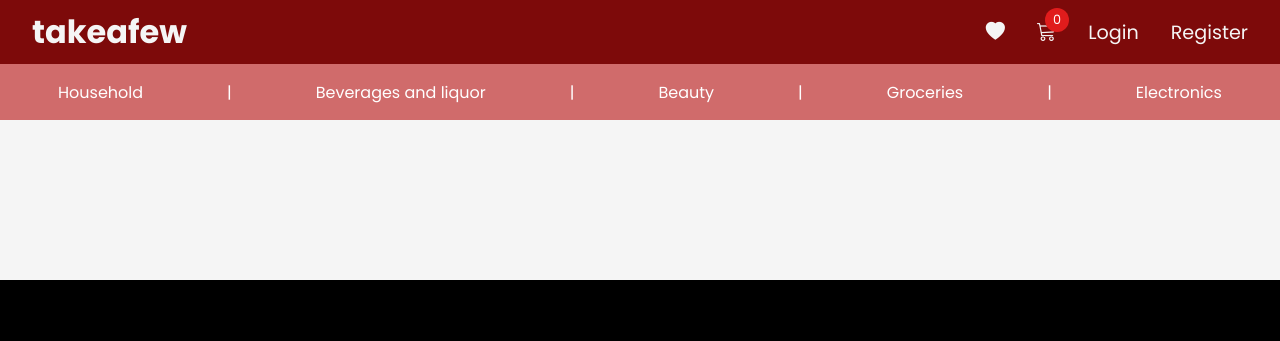
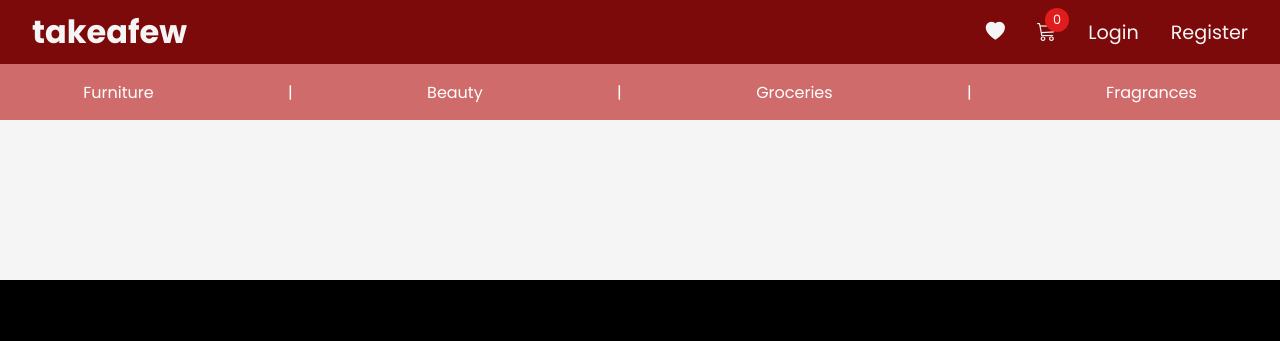
Before and after one commit to phumebyte/takeafew, a website with bundled scripts: page index.html in a window 1280 px wide. Shown: the top 341 px of the page. Built offline with nearby package versions, Linux system fonts and the light colour scheme; no server answers.

Commit message:
Updates category list in index.html
Replaces 'Household' with 'Furniture' and 'Electronics' with 'Fragrances' in the category list.

Removes the 'Beverages' entry for improved clarity and relevance.

```diff
--- a/index.html
+++ b/index.html
@@ -43,15 +43,15 @@
         </div>
     </nav>
     <div class="category-list">
-        <a>Household</a>
-        <p>|</p>
-        <a>Beverages and liquor</a>
+        <a>Furniture</a>
+        <!-- <p>|</p>
+        <a>Beverages</a> -->
         <p>|</p>
         <a>Beauty</a>
         <p>|</p>
         <a>Groceries</a>
         <p>|</p>
-        <a>Electronics</a>
+        <a>Fragrances</a>
     </div>
 
     <main>
```
